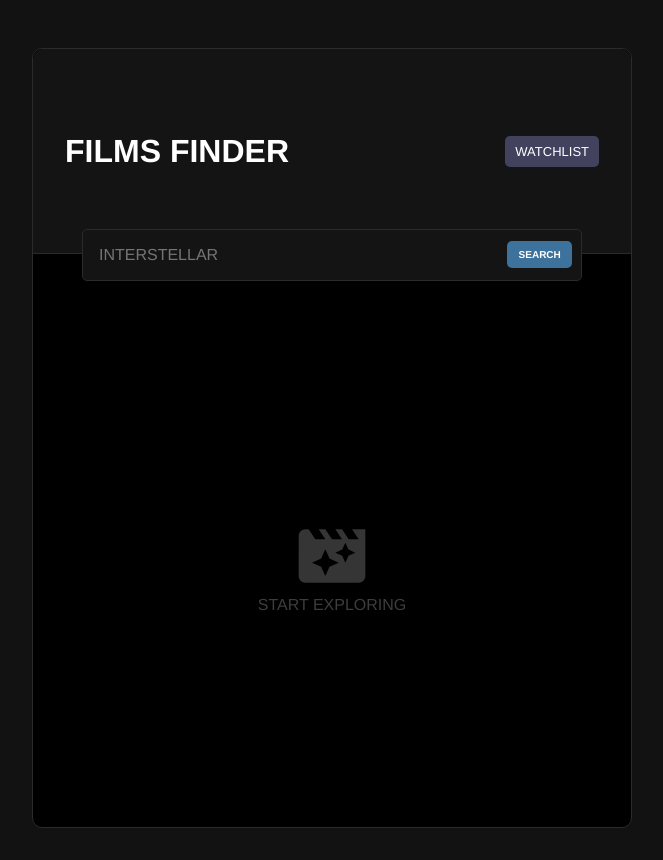
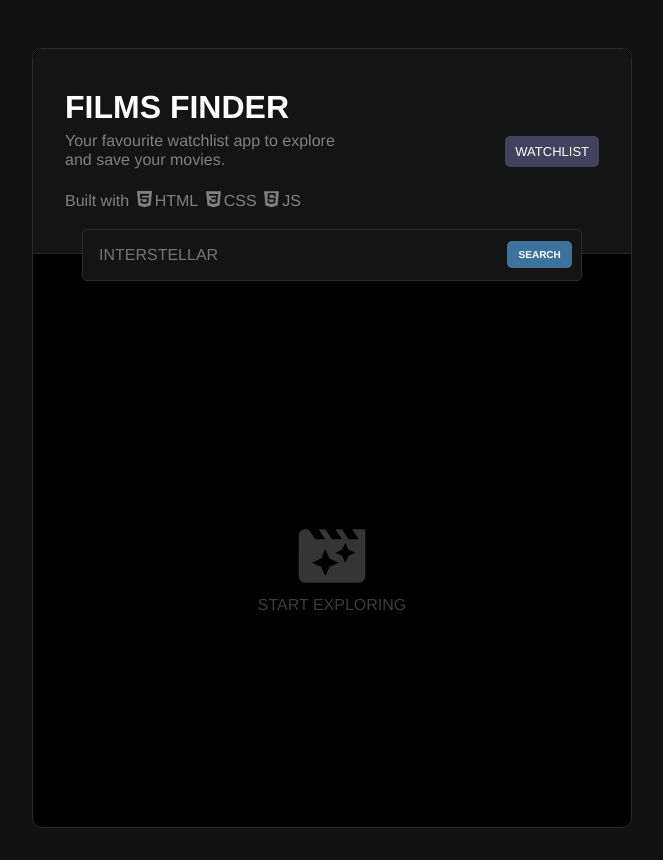
Before and after one commit to itsJosephV/my-movies-app, a website built with Vite: page index.html in a window 1280 px wide. Shown: the whole page, without its empty margins (308-971 px from the left). Built offline with nearby package versions, Linux system fonts and the light colour scheme; no server answers; a web font is replaced by a local one.

Commit message:
home styling improved

```diff
--- a/index.html
+++ b/index.html
@@ -12,7 +12,18 @@
 <body>
   <div id="container">
     <header id="watchlist-header">
-      <h1 id="header-h1">FILMS FINDER</h1>
+      <div id="header-info">
+        <h1>FILMS FINDER</h1>
+
+        <p id="header-text">Your favourite watchlist app to explore and save your movies.</p>
+        <p></p>
+        <div id="header-techs">
+          <p>Built with</p>
+          <p id="header-icon"><span><img src="icons/html.svg" alt=""></span>HTML</p>
+          <p id="header-icon"><span><img src="icons/css.svg" alt=""></span>CSS</p>
+          <p id="header-icon"><span><img src="icons/javascript.svg" alt=""></span>JS</p>
+        </div>
+      </div>
       <p><a href="watchlist.html" id="header-button-wl">watchlist</a></p>
     </header>
     <section id="search" class="search-fade">
@@ -22,7 +33,9 @@
       </form>
     </section>
 
+
     <section id="film-list">
+      <div id="loading">Loading...</div>
       <!-- EMPTY CONTAINER -->
       <!-- <div id="empty-state-container">
         <svg id="svg-icon" stroke="currentColor" fill="currentColor" stroke-width="0" viewBox="0 0 24 24" height="5em" width="5em" xmlns="http://www.w3.org/2000/svg"><path d="M18 4l2 3h-3l-2-3h-2l2 3h-3l-2-3H8l2 3H7L5 4H4c-1.1 0-1.99.9-1.99 2L2 18c0 1.1.9 2 2 2h16c1.1 0 2-.9 2-2V4h-4zm-6.75 11.25L10 18l-1.25-2.75L6 14l2.75-1.25L10 10l1.25 2.75L14 14l-2.75 1.25zm5.69-3.31L16 14l-.94-2.06L13 11l2.06-.94L16 8l.94 2.06L19 11l-2.06.94z"></path></svg>
--- a/src/script.js
+++ b/src/script.js
@@ -12,7 +12,9 @@ const key = import.meta.env.VITE_MOVIES_APIKEY;
 let resultArr = [];
 let watchListArr = [];
 
+
 function generateMovie(film, list) {
+
   list.innerHTML += `
       <div id="film-item-container">
           <div id="film-item">
@@ -27,6 +29,7 @@ function generateMovie(film, list) {
 
               <div id="film-subheader">
                 <p id="film-duration">${film.Runtime}</p>
+                <p id="film-ratings">${film.imdbRating}</p>
                 <p id="film-genre">${film.Genre}</p>
                 <button id="film-watchlist-btn" data-set-movie=${film.imdbID}>add</button>
               </div>
@@ -60,11 +63,14 @@ async function dataFetch(movie) {
 }
 
 async function fetchMovies(result) {
+  // const loadingElement = document.querySelector('#loading')
+  // loadingElement.style.display = 'block'
   const URL = `https://www.omdbapi.com/?apikey=${key}&i=${result.imdbID}`;
   const res = await fetch(URL);
   const data = await res.json();
 
-  console.log(data);
+
+  // console.log(data);
 
   let {
     Title,
@@ -138,6 +144,8 @@ function handleAddFilm(filmID) {
     return item.imdbID === filmID;
   })[0];
 
+  // const targetFilmData = targetFilm[0]
+
   if (filmsfromLocalStorage) {
     watchListArr = filmsfromLocalStorage;
   }
--- a/src/styles.css
+++ b/src/styles.css
@@ -42,7 +42,41 @@ header {
   border-radius: 10px 10px 0 0;
   border-bottom: 1px solid rgb(43, 43, 43);
   backdrop-filter: blur(20px);
+  /* border: 1px solid red; */
+
 }
+
+#header-info {
+  /* border: 1px solid red; */
+  display: flex;
+  flex-direction: column;
+  gap: .3rem;
+  width: 55%;
+}
+
+#header-text {
+  color: gray;
+  line-height: 1.2rem;
+}
+
+#header-techs {
+  margin-top: 10px;
+  /* border: 1px solid red; */
+  display: flex;
+  align-items: center;
+  gap: .3rem;
+}
+
+#header-techs p {
+  color: gray;
+}
+
+#header-icon {
+  display: flex;
+  align-items: center;
+}
+
+
 
 #header-button-wl {
   text-decoration: none;
@@ -168,6 +202,12 @@ input[type="submit"]:hover {
   /* border: 1px solid rgba(66, 66, 95, 0.7); */
   display: flex;
   justify-content: space-between;
+  font-size: 13px;
+  align-items: center;
+}
+
+#film-subheader p {
+  color: gray;
 }
 
 #film-watchlist-btn {
@@ -217,7 +257,7 @@ input[type="submit"]:hover {
   /* border: 1px solid rgba(66, 66, 95, 0.7); */
   display: -webkit-box;
   -webkit-box-orient: vertical;
-  -webkit-line-clamp: 3;
+  -webkit-line-clamp: 4;
   line-height: 1.4em;
   white-space: normal;
   overflow: hidden;
--- a/src/watchlist.js
+++ b/src/watchlist.js
@@ -32,6 +32,7 @@ function renderWatchList(watchListArr) {
 
                 <div id="film-subheader">
                   <p id="film-duration">${film.Runtime}</p>
+                  <p id="film-ratings">${film.imdbRating}</p>
                   <p id="film-genre">${film.Genre}</p>
                   <button id="wl-film-watchlist" data-delete-movie=${film.imdbID}>delete</button>
                 </div>
```
Also changed, not shown: watchlist.html (+12 -1 lines), icons/css.svg (added), icons/html.svg (added), icons/javascript.svg (added).
